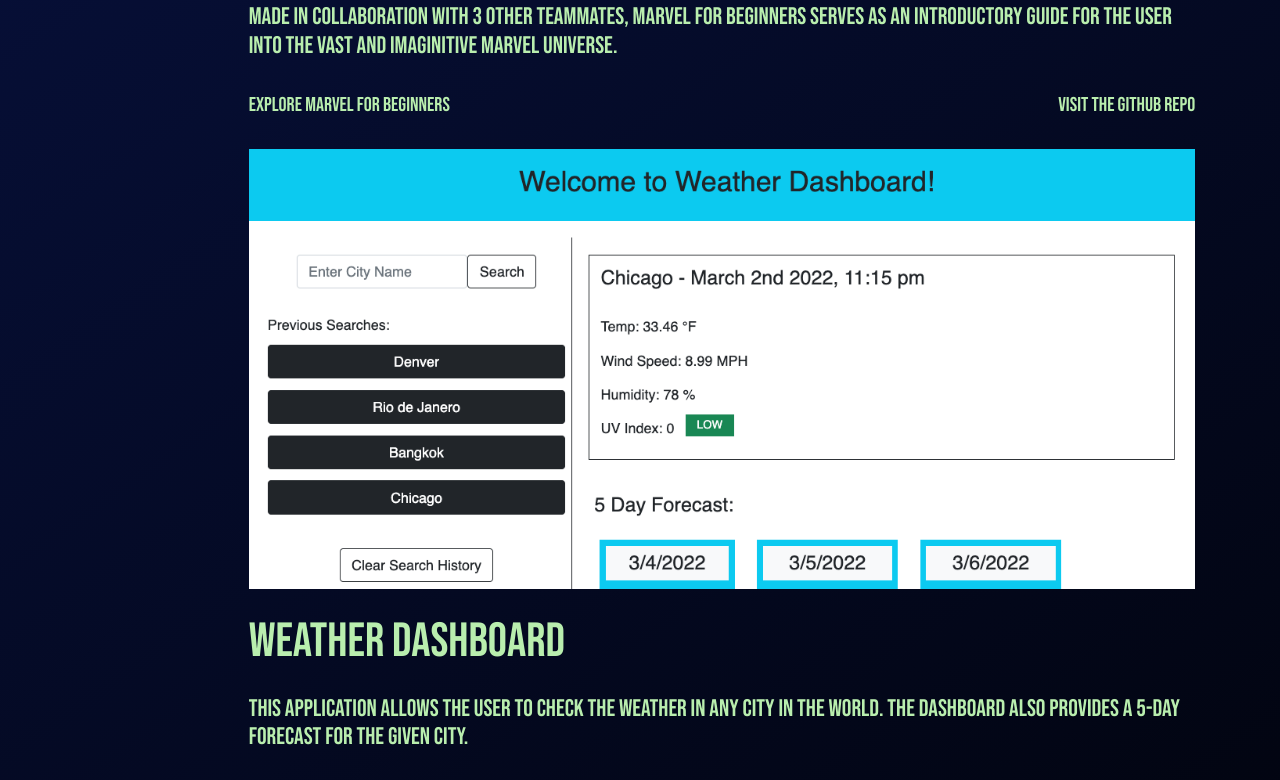
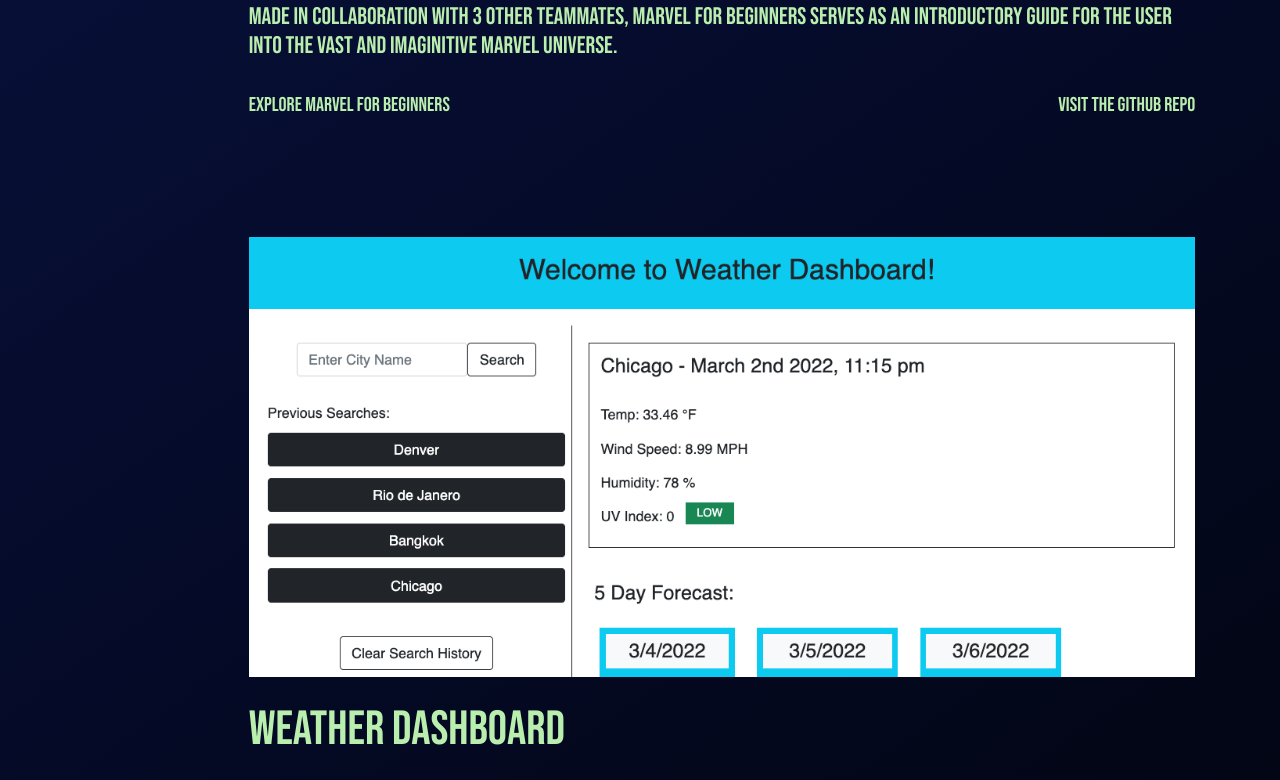
Before and after one commit to mfandel118/Portfolio, a plain HTML site: page projects.html in a window 1280 px wide. Shown: the part 1097-1877 px from the top of the page. Drawn offline with nearby package versions, Linux system fonts and the light colour scheme.

Commit message:
fixed formatting on projects html

```diff
--- a/projects.html
+++ b/projects.html
@@ -87,7 +87,7 @@
               >
             </div>
           </div>
-          <div>
+          <div class="my-5 py-5">
             <picture
               ><source
                 media="(min-width: 768px)"
@@ -146,5 +146,5 @@
         </section>
       </main>
     </div>
-
+  </body>
 </html>
```
